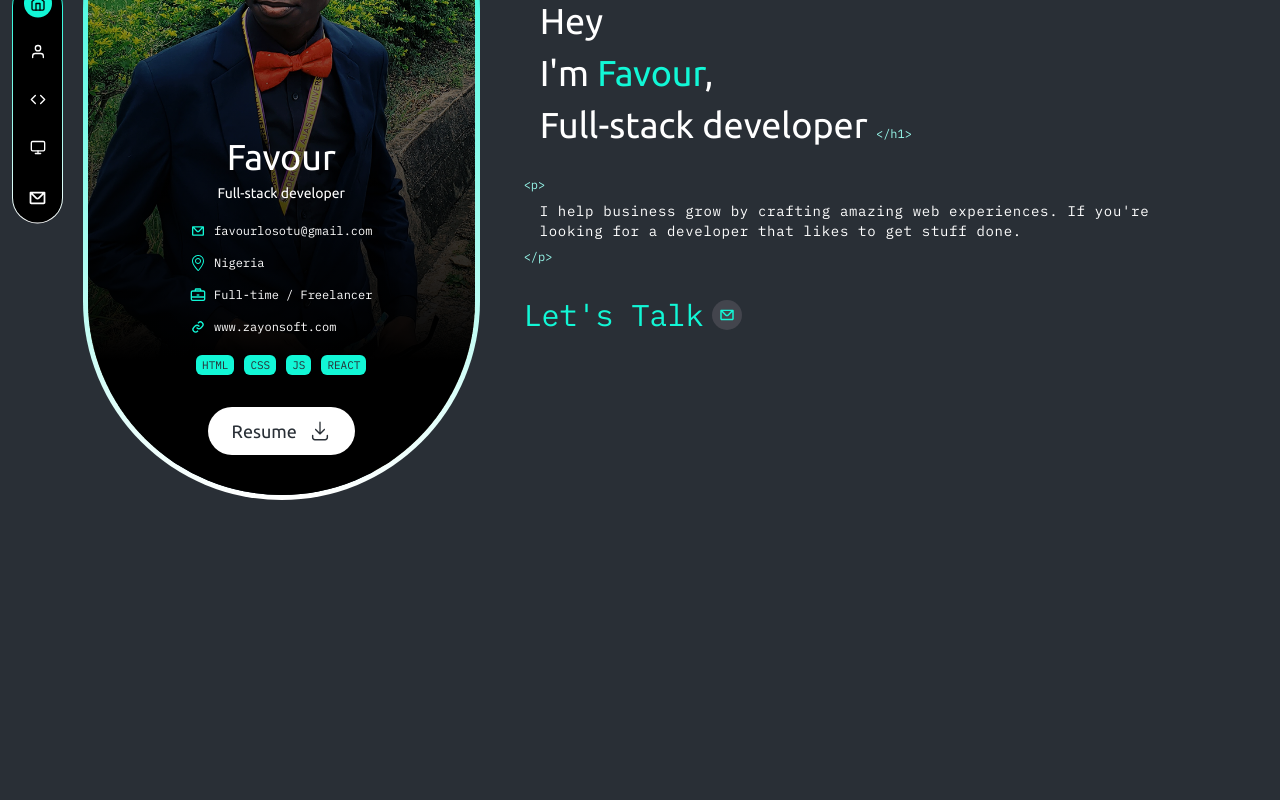
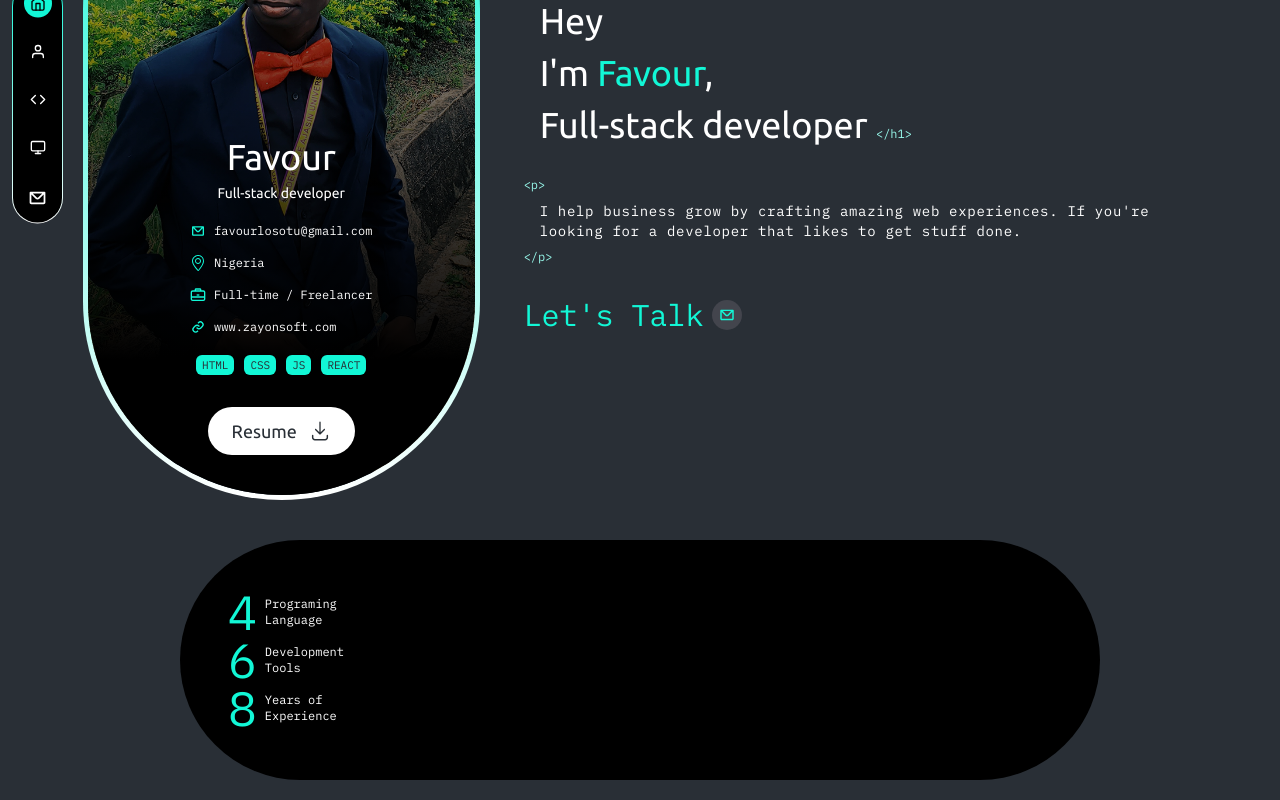
Before and after one commit to zayonsoft/zayonsoft-portfolio, a Next.js app: page / in a window 1280 px wide. Shown: the part 298-1098 px from the top of the page. Before the commit the page ends 818 px from the top, so only its background shows below. Built offline with nearby package versions, Linux system fonts and the light colour scheme.

Commit message:
Added Tools count For Home Page

```diff
--- a/components/landing/Main.tsx
+++ b/components/landing/Main.tsx
@@ -18,7 +18,7 @@ const ubuntu = Ubuntu({
 
 export default function Main() {
   return (
-    <section className="pt-27 pb-5 px-20 max-[901px]:px-10 max-[701px]:px-5">
+    <section className="pt-27 pb-5 px-20 grid gap-10 max-[901px]:px-10 max-[701px]:px-5">
       <div className="grid gap-1 grid-cols-[0.65fr_1fr] max-[701px]:grid-cols-1 max-[701px]:gap-8">
         <div className="pr-10 max-[701px]:pr-0">
           <div className="grid rounded-full p-[5px] profile-pic justify-self-end max-[701px]:justify-self-center">
@@ -152,6 +152,35 @@ export default function Main() {
           </section>
         </div>
       </div>
+      {/* Div BElow Shows the count and experience */}
+      <div>
+        <section
+          className={`${ibmPlexMono.className} bg-black w-full p-12 max-w-[920px] m-auto rounded-full`}
+        >
+          <div className="flex items-center gap-2">
+            <h2 className="text-[#12F7D6] text-5xl">4</h2>
+            <p className="text-white grid text-xs">
+              <span>Programing</span>
+              <span>Language</span>
+            </p>
+          </div>
+
+          <div className="flex items-center gap-2">
+            <h2 className="text-[#12F7D6] text-5xl">6</h2>
+            <p className="text-white grid text-xs">
+              <span>Development</span>
+              <span>Tools</span>
+            </p>
+          </div>
+          <div className="flex items-center gap-2">
+            <h2 className="text-[#12F7D6] text-5xl">8</h2>
+            <p className="text-white grid text-xs">
+              <span>Years of</span>
+              <span>Experience</span>
+            </p>
+          </div>
+        </section>
+      </div>
     </section>
   );
 }
```
